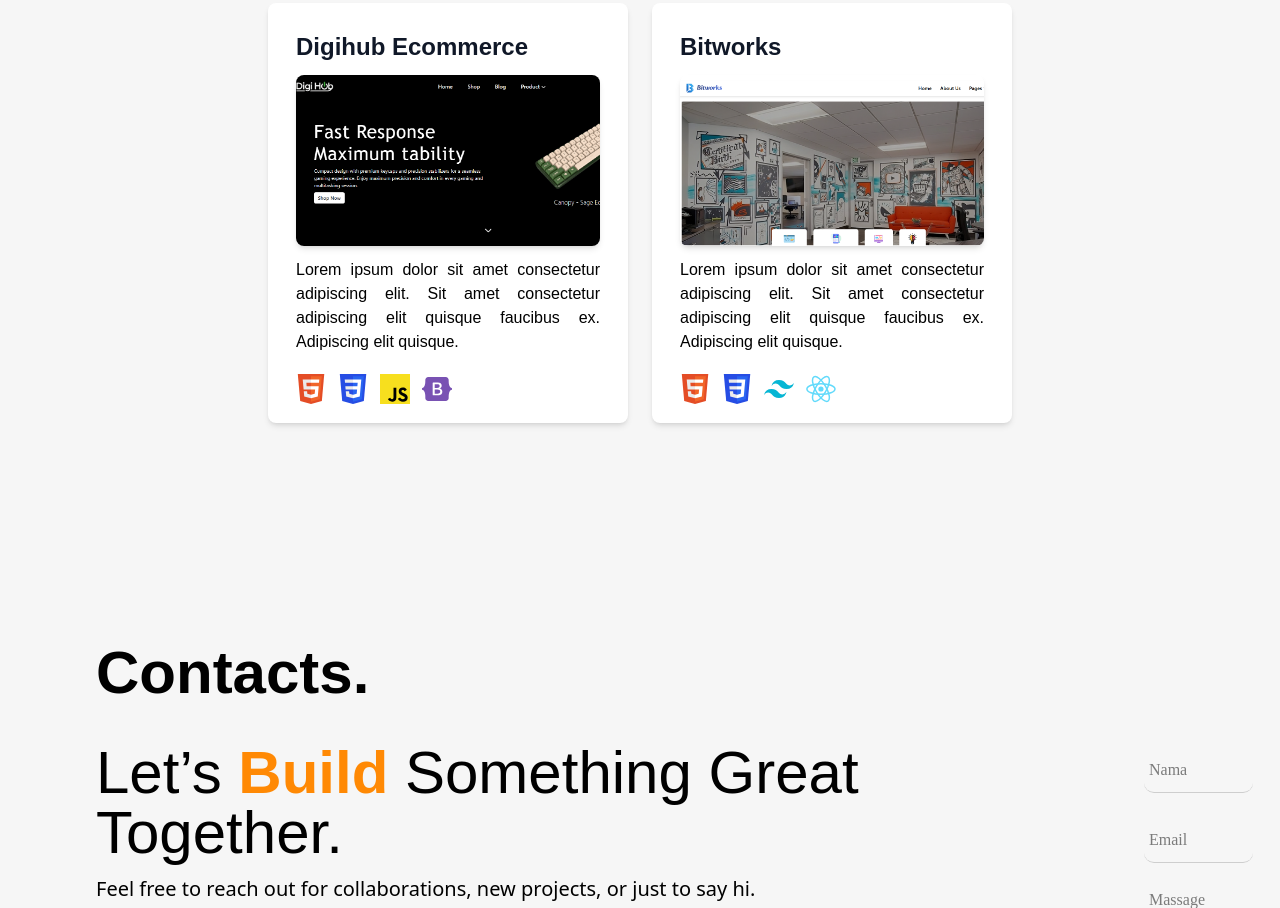
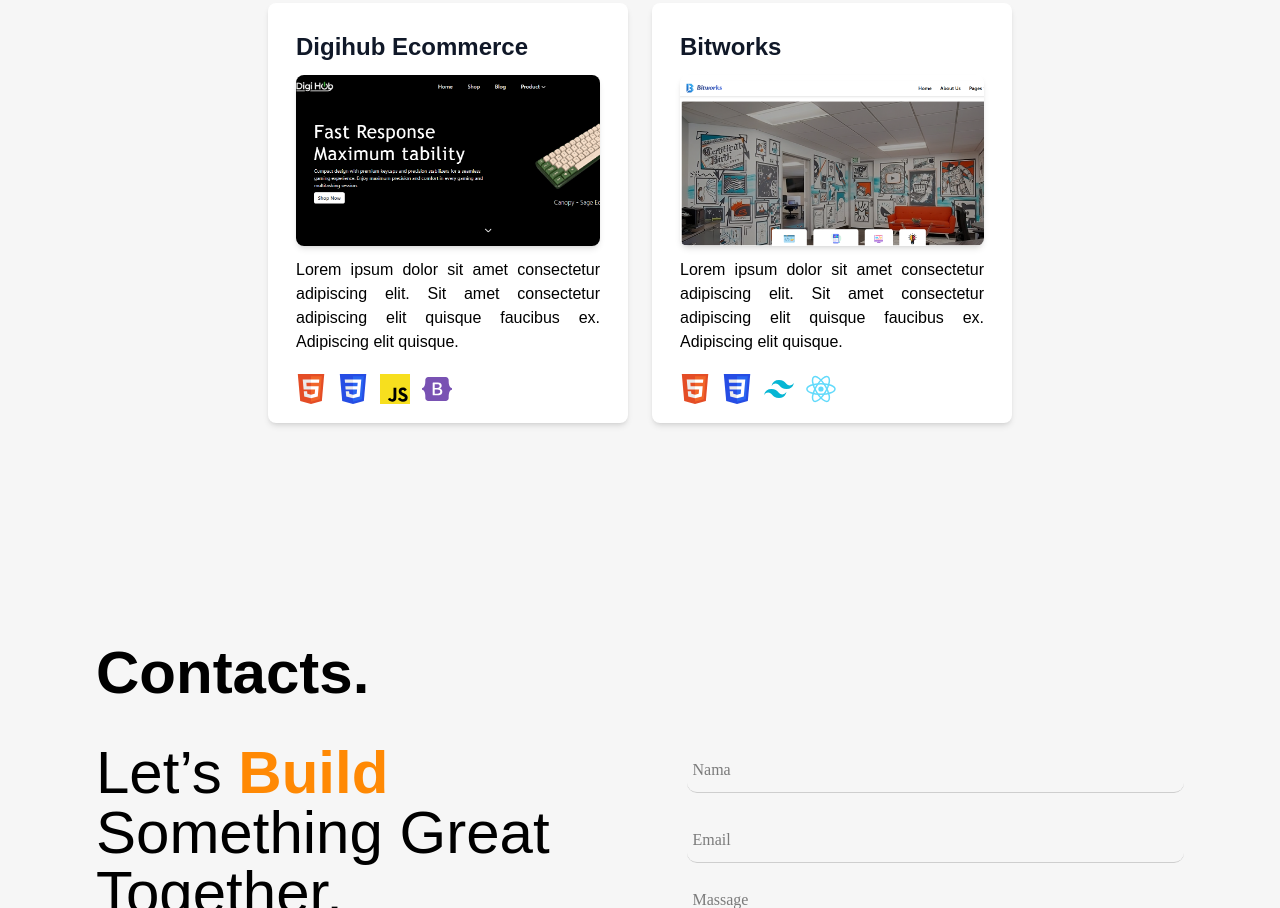
Before and after one commit to MhmmadArul/arul-portofolio, a website: page index.html in a window 1280 px wide. Shown: the part 1892-2800 px from the top of the page. Drawn offline with nearby package versions, Linux system fonts and the light colour scheme; files that its build step writes are made by us from their sources.

Commit message:
responsive design

```diff
--- a/index.html
+++ b/index.html
@@ -87,7 +87,7 @@
                                 class="text-orange-400 font-Konkhmer font-semibold">Build</span> Something
                             Great Together.
                         </h3>
-                        <h5 class="text-lg xl:text-xl w-sm xl:w-5xl mt-3">Feel free to reach out for collaborations,
+                        <h5 class="text-lg xl:text-xl w-sm mt-3">Feel free to reach out for collaborations,
                             new
                             projects,
                             or just
```
